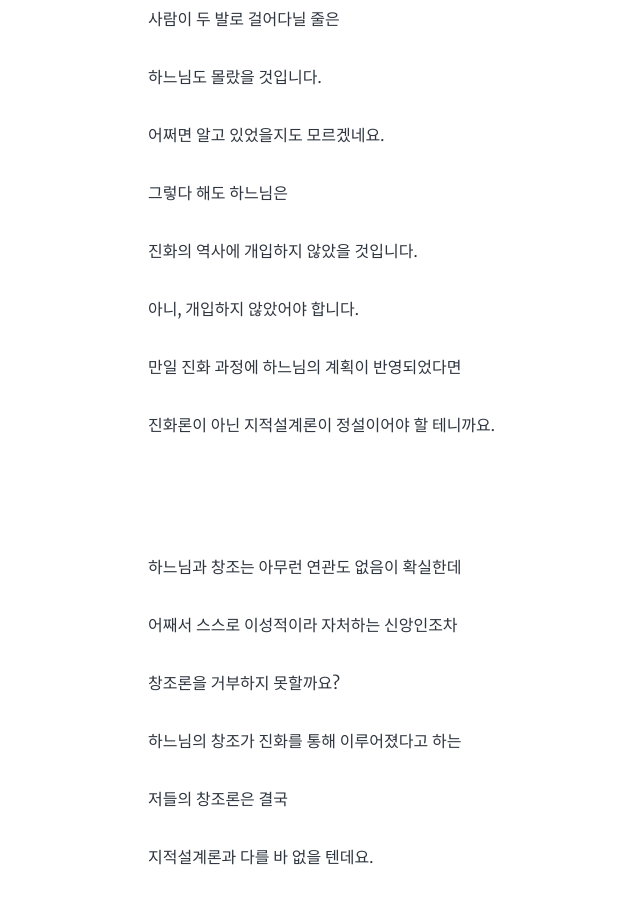
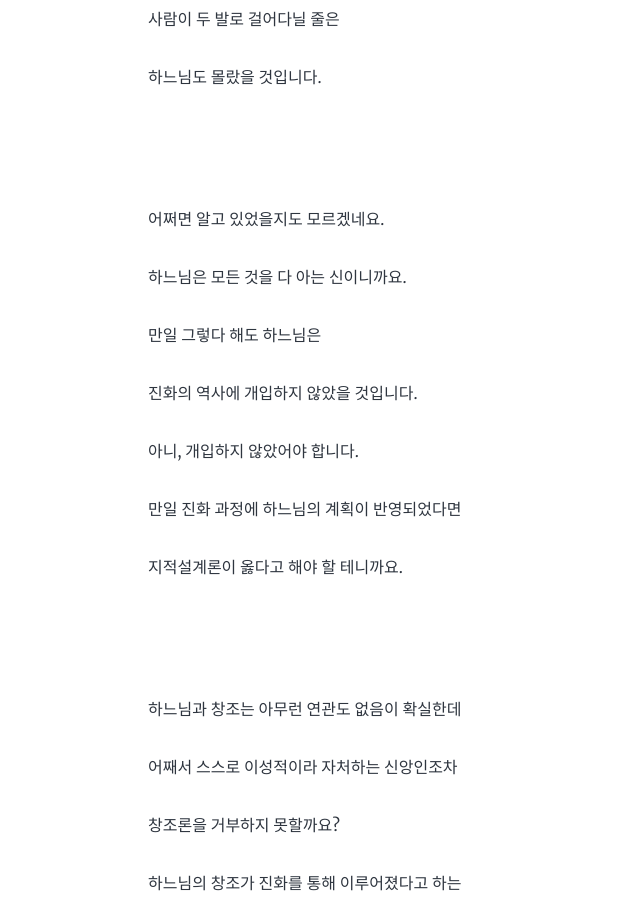
Before and after one commit to biniruu/the-irreverent-question, a Gatsby site: page /faith/is-the-universe-really-created-by-god/ in a window 1280 px wide. Shown: the part 1100-2019 px from the top of the page, without its empty margins (176-816 px from the left). Built offline with nearby package versions, Linux system fonts and the light colour scheme; Gatsby itself is replaced by a stand-in of ours.

Commit message:
docs: update content

```diff
--- a/content/blog/faith/is-the-universe-really-created-by-god.md
+++ b/content/blog/faith/is-the-universe-really-created-by-god.md
@@ -38,9 +38,13 @@
 
 하느님도 몰랐을 것입니다.
 
+<br /><br />
+
 어쩌면 알고 있었을지도 모르겠네요.
 
-그렇다 해도 하느님은
+하느님은 모든 것을 다 아는 신이니까요.
+
+만일 그렇다 해도 하느님은
 
 진화의 역사에 개입하지 않았을 것입니다.
 
@@ -48,7 +52,7 @@
 
 만일 진화 과정에 하느님의 계획이 반영되었다면
 
-진화론이 아닌 지적설계론이 정설이어야 할 테니까요.
+지적설계론이 옳다고 해야 할 테니까요.
 
 <br /><br />
 
```
